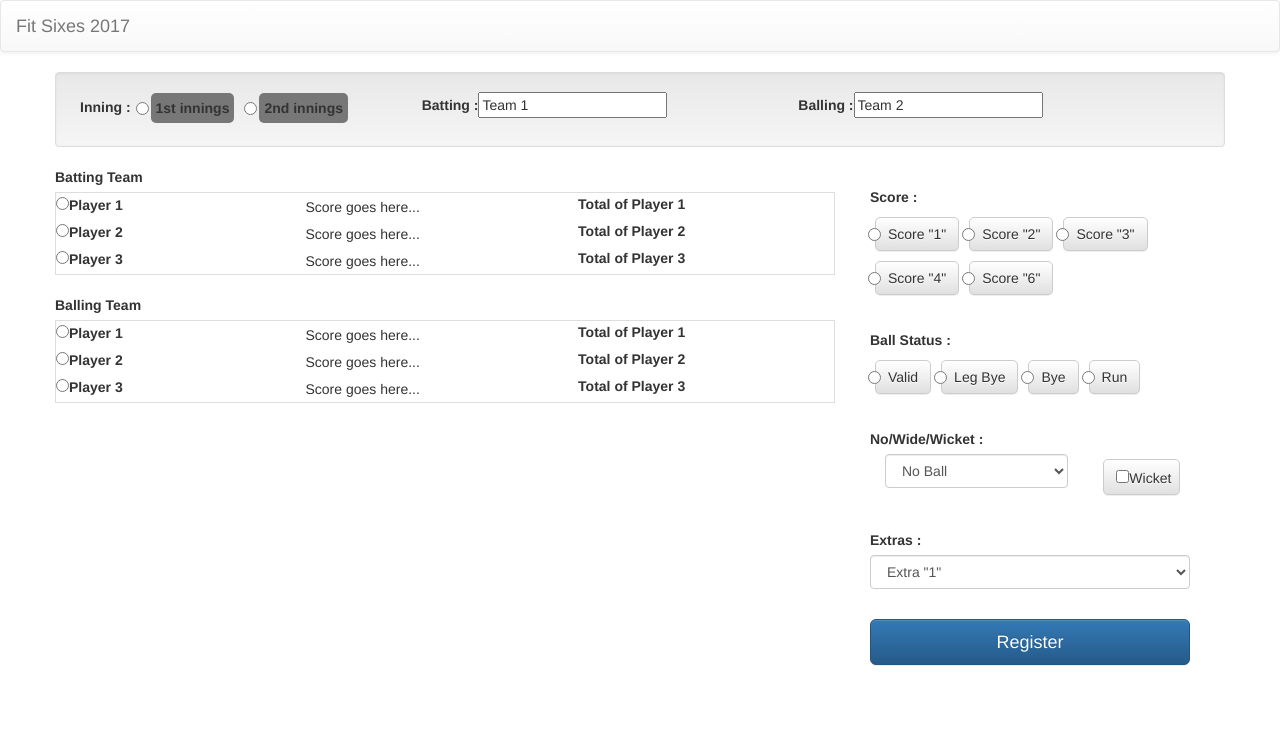
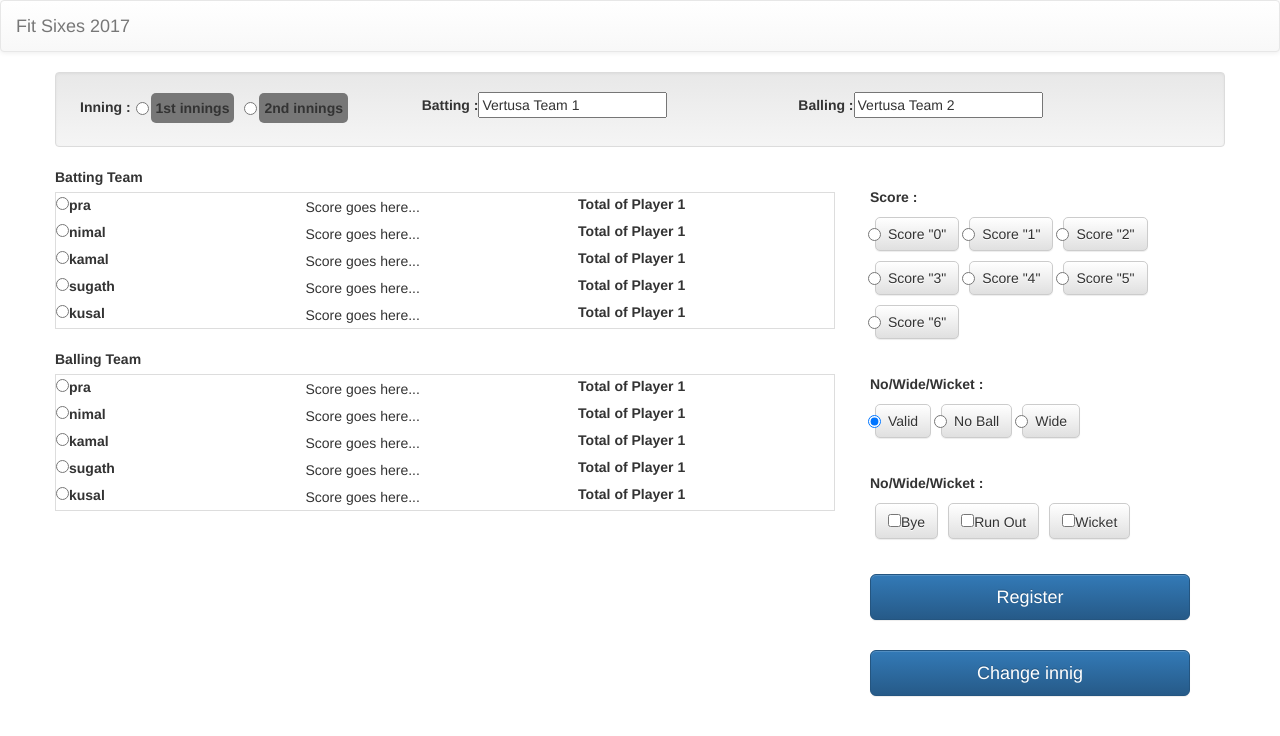
Before and after one commit to ishankap2/FitSixes_Frontend, an Angular app: page /add_score in a window 1280 px wide. Shown: the top 736 px of the page. Built offline with nearby package versions, Linux system fonts and the light colour scheme.

Commit message:
modifying score update

```diff
--- a/src/app/admin/score-update/score-update.component.html
+++ b/src/app/admin/score-update/score-update.component.html
@@ -2,17 +2,19 @@
 <div class="row well">
   <div class="row col-md-4">
     <label class="inning_label">Inning :</label>
-    <label class="radio-inline label-default inning_label"><input type="radio" [value]="1"  [(ngModel)]="bowlingscore.inningId" [(ngModel)]="battingscore.inningId" name="innings" #inningId="ngModel">1st innings</label>
-    <label class="radio-inline label-default inning_label"><input type="radio" [value]="2"  [(ngModel)]="bowlingscore.inningId" [(ngModel)]="battingscore.inningId" name="innings" #inningId="ngModel">2nd innings</label>
+    <label class="radio-inline label-default inning_label">
+    <input type="radio" [value]="1"  [(ngModel)]="bowlingscore.inningId" [(ngModel)]="battingscore.inningId" name="innings" #inningId="ngModel">1st innings</label>
+    <label class="radio-inline label-default inning_label">
+    <input type="radio" [value]="2"  [(ngModel)]="bowlingscore.inningId" [(ngModel)]="battingscore.inningId" name="innings" #inningId="ngModel">2nd innings</label>
   </div>
   <div class="row col-md-4 batting_balling">
     <label>Batting :</label>
-  	<input type="text" value="Team 1" readonly/>
+  	<input type="text" [value]="battingscore.teamName" readonly/>
   </div>
 
   <div class="row col-md-4 batting_balling">
     <label>Balling :</label>
-  	<input class="" type="text" value="Team 2" readonly/>
+  	<input class="" type="text" [value]="bowlingscore.teamName" readonly/>
   </div>
 </div>
 <div class="row">
@@ -20,52 +22,24 @@
 		<div class="row">
       <label>Batting Team</label>
 			<table class="table table-bordered">
-				<tr>
+				<tr *ngFor="let batsmen of battingscore.players;">
 					<td class="table_player_column">
-            <label><input type="radio" name="batting" [value]="1" [(ngModel)]="battingscore.playerId" #playerId="ngModel">Player 1</label>
+            <label><input type="radio" name="batting" [value]="batsmen.playerId" [(ngModel)]="battingscore.playerId" #playerId="ngModel">{{batsmen.name}}</label>
           </td>
 					<td class="table_score_column">Score goes here...</td>
 					<td><label>Total of Player 1</label></td>
-				</tr>
-				<tr>
-					<td class="table_player_column">
-            <label><input type="radio" name="batting" [value]="2" [(ngModel)]="battingscore.playerId" #playerId="ngModel">Player 2</label>
-          </td>
-					<td class="table_score_column">Score goes here...</td>
-					<td><label>Total of Player 2</label></td>
-				</tr>
-				<tr>
-					<td class="table_player_column">
-            <label><input type="radio" name="batting" [value]="3" [(ngModel)]="battingscore.playerId" #playerId="ngModel">Player 3</label>
-          </td>
-					<td class="table_score_column">Score goes here...</td>
-					<td><label>Total of Player 3</label></td>
 				</tr>
 			</table>
 		</div>
 		<div class="row">
       <label>Balling Team</label>
 			<table class="table table-bordered">
-				<tr>
+				<tr *ngFor="let ballers of battingscore.players;">
 					<td class="table_player_column">
-            <label><input type="radio" name="bowling" [value]="1" [(ngModel)]="bowlingscore.bowlerId" #bowlerId="ngModel">Player 1</label>
+            <label><input type="radio" name="bowling" [value]="ballers.playerId" [(ngModel)]="bowlingscore.bowlerId" #bowlerId="ngModel">{{ballers.name}}</label>
           </td>
 					<td>Score goes here...</td>
 					<td><label>Total of Player 1</label></td>
-				</tr>
-				<tr>
-					<td class="table_player_column">
-            <label><input type="radio" name="bowling" [value]="2" [(ngModel)]="bowlingscore.bowlerId" #bowlerId="ngModel">Player 2</label>
-          </td>
-					<td>Score goes here...</td>
-					<td><label>Total of Player 2</label></td>
-				</tr>
-				<tr>
-					<td class="table_player_column">
-            <label><input type="radio" name="bowling" [value]="3" [(ngModel)]="bowlingscore.bowlerId" #bowlerId="ngModel">Player 3</label>
-          </td>
-					<td>Score goes here...</td>
-					<td><label>Total of Player 3</label></td>
 				</tr>
 			</table>
 		</div>
@@ -73,43 +47,35 @@
 	<div class="col-md-4">
 		<div class="row score_div">
       <label>Score :</label><br>
+      		<label class="radio-inline btn btn-default score_val"><input type="radio" name="runs" [value]="0"  [(ngModel)]="bowlingscore.runs" [(ngModel)]="battingscore.runs" #runs="ngModel">Score "0"</label>
 			<label class="radio-inline btn btn-default score_val"><input type="radio" name="runs" [value]="1"  [(ngModel)]="bowlingscore.runs" [(ngModel)]="battingscore.runs" #runs="ngModel">Score "1"</label>
 			<label class="radio-inline btn btn-default score_val"><input type="radio" name="runs" [value]="2"  [(ngModel)]="bowlingscore.runs" [(ngModel)]="battingscore.runs" #runs="ngModel">Score "2"</label>
 			<label class="radio-inline btn btn-default score_val"><input type="radio" name="runs" [value]="3"  [(ngModel)]="bowlingscore.runs" [(ngModel)]="battingscore.runs" #runs="ngModel">Score "3"</label>
 			<label class="radio-inline btn btn-default score_val"><input type="radio" name="runs" [value]="4"  [(ngModel)]="bowlingscore.runs" [(ngModel)]="battingscore.runs" #runs="ngModel">Score "4"</label>
+			<label class="radio-inline btn btn-default score_val"><input type="radio" name="runs" [value]="5"  [(ngModel)]="bowlingscore.runs" [(ngModel)]="battingscore.runs" #runs="ngModel">Score "5"</label>
 			<label class="radio-inline btn btn-default score_val"><input type="radio" name="runs" [value]="6"  [(ngModel)]="bowlingscore.runs" [(ngModel)]="battingscore.runs" #runs="ngModel">Score "6"</label>
 		</div>
 		<div class="row score_div">
-			<label>Ball Status :</label><br>
-      <label class="radio-inline btn btn-default score_val"><input type="radio" name="ball_status" [value]="1"  [(ngModel)]="bowlingscore.runs" [(ngModel)]="battingscore.runs" #runs="ngModel">Valid</label>
-			<label class="radio-inline btn btn-default score_val"><input type="radio" name="ball_status" [value]="2"  [(ngModel)]="bowlingscore.runs" [(ngModel)]="battingscore.runs" #runs="ngModel">Leg Bye</label>
-			<label class="radio-inline btn btn-default score_val"><input type="radio" name="ball_status" [value]="3"  [(ngModel)]="bowlingscore.runs" [(ngModel)]="battingscore.runs" #runs="ngModel">Bye</label>
-			<label class="radio-inline btn btn-default score_val"><input type="radio" name="ball_status" [value]="4"  [(ngModel)]="bowlingscore.runs" [(ngModel)]="battingscore.runs" #runs="ngModel">Run</label>
+			<label>No/Wide/Wicket :</label><br>
+      <label class="radio-inline btn btn-default score_val"><input type="radio" name="ball_type" value="valid"  [(ngModel)]="bowlingscore.ball_type" #ball_type="ngModel" >Valid</label>
+			<label class="radio-inline btn btn-default score_val"><input type="radio" name="ball_type" value="no_ball"  [(ngModel)]="bowlingscore.ball_type" #ball_type="ngModel">No Ball</label>
+			<label class="radio-inline btn btn-default score_val"><input type="radio" name="ball_type" value="wide"  [(ngModel)]="bowlingscore.ball_type" #ball_type="ngModel">Wide</label>
 		</div>
     <div class="row score_div">
       <label>No/Wide/Wicket :</label><br>
-      <div class="col-md-8">
-        <select class="form-control">
-          <option value="">No Ball</option>
-          <option value="">Wide</option>
-        </select>
-      </div>
-      <div class="col-md-4">
-        <label class="radio-inline btn btn-default score_val"><input class="form=-control" type="checkbox" name="wicket">Wicket</label>
-      </div>
+
+        <label class="radio-inline btn btn-default score_val"><input class="form=-control" type="checkbox" [(ngModel)]="bowlingscore.bye" name="wicket">Bye</label>
+
+        <label class="radio-inline btn btn-default score_val"><input class="form=-control" [value]="1" type="checkbox" [(ngModel)]="bowlingscore.run_out" name="run_out">Run Out</label>
+
+        <label class="radio-inline btn btn-default score_val"><input class="form=-control" [value]="1" type="checkbox" [(ngModel)]="bowlingscore.wicket"name="wicket">Wicket</label>
+
     </div>
     <div class="row score_div">
-			<label>Extras :</label><br>
-      <select class="form-control">
-        <option value="">Extra "1"</option>
-        <option value="">Extra "2"</option>
-        <option value="">Extra "3"</option>
-        <option value="">Extra "4"</option>
-        <option value="">Extra "5"</option>
-      </select>
+			<button class="btn btn-lg btn-primary btn-block btn-signin" (click)="updateBallByball()" >Register</button>
 		</div>
-    <div class="row score_div">
-			<button class="btn btn-lg btn-primary btn-block btn-signin" (click)="updateBallByball()" >Register</button>
+	<div class="row score_div">
+			<button class="btn btn-lg btn-primary btn-block btn-signin" (click)="swapInnig()" >Change innig</button>
 		</div>
 	</div>
 </div>
--- a/src/app/admin/score-update/score-update.component.ts
+++ b/src/app/admin/score-update/score-update.component.ts
@@ -10,23 +10,38 @@ export class ScoreUpdateComponent implements OnInit {
 	score:any = {}
 	bowlingscore:any ={}
 	battingscore:any={}
+  matchDetails:any={}
+  tempary=[]
+  data:any={}
   constructor(private scoreUpdateService:ScoreUpdateService) { }
 
   ngOnInit() {
- //  	this.score.battingscore={'teamId':1,
-	// 'matchId':1,
-	// 'playerId':1,
-	// 'runs':4,
-	// 'inningId':1}
- //  	this.score.bowlingscore={'teamId':1,
-	// 'matchId':1,
-	// 'playerId':1,
-	// 'runs':4,
-	// 'inningId':1}
+      //getMatchDetails(){
+        this.matchDetails={'matchId':1,'name':'Vertusa1VSVertusa2','groundId':1,'groundName':'A','team1Id': 1, 'team1Name':'Vertusa Team 1','team2Id': 2, 'team2Name': 'Vertusa Team 2', 'roundId': 1, 'InningId': 1, 'battingTeamId': 1, 'battingTeamName': 'Vertusa Team 1', 'target': null }
+
+
+      //}
+        this.battingscore={'teamId':this.matchDetails.team1Id,'teamName':this.matchDetails.team1Name}
+        this.bowlingscore={'teamId':this.matchDetails.team2Id,'teamName':this.matchDetails.team2Name,'extra':0}
+         this.battingscore.players=[
+        {'playerId':1,'name':'pra'},{'playerId':2,'name':'nimal'},{'playerId':3,'name':'kamal'},{'playerId':4,'name':'sugath'},{'playerId':5,'name':'kusal'}
+        ]
+        this.bowlingscore.players=[
+        {'playerId':6,'name':'udara'},{'playerId':7,'name':'prabhath'},{'playerId':8,'name':'chaml'},{'playerId':9,'name':'perrera'},{'playerId':10,'name':'ajith'}
+        ]
+        this.bowlingscore.ball_type="valid"
+        this.bowlingscore.runs=0
   }
 
   updateBallByball(){
-  	    this.scoreUpdateService.updateScore(this.bowlingscore,this.battingscore)
+        if(this.bowlingscore.ball_type=="no_ball" || this.bowlingscore.ball_type=="wide"){
+          this.bowlingscore.extra++;
+        }
+        if(this.bowlingscore.ballStatus==2 || this.bowlingscore.ballStatus==3){
+          this.bowlingscore.extra=this.bowlingscore.extra+this.battingscore.runs;
+          this.battingscore.runs=0;
+        }
+  	    this.scoreUpdateService.updateScore(this.battingscore,this.bowlingscore)
         .subscribe(
             data => {
               console.log(data);
@@ -38,6 +53,13 @@ export class ScoreUpdateComponent implements OnInit {
         );
   }
 
+  swapInnig(){
+    this.tempary=this.battingscore
+    this.battingscore=this.bowlingscore
+    this.bowlingscore=this.tempary
+    this.tempary=[];
+  }
+
   // getTeams(){
   // 	this.scoreUpdateService.getPlayingTeams();
   // }
--- a/src/app/services/score-update.service.ts
+++ b/src/app/services/score-update.service.ts
@@ -26,7 +26,7 @@ export class ScoreUpdateService {
   constructor(private http:Http) { }
 
        updateScore(par_1:any,par_2:any){
-           console.log(par_1);
+           console.log({par_1,par_2});
         return this.http.post('localhost:8000/', { battingscore: par_1,bowlingscore:par_2});
     	}
 
```
